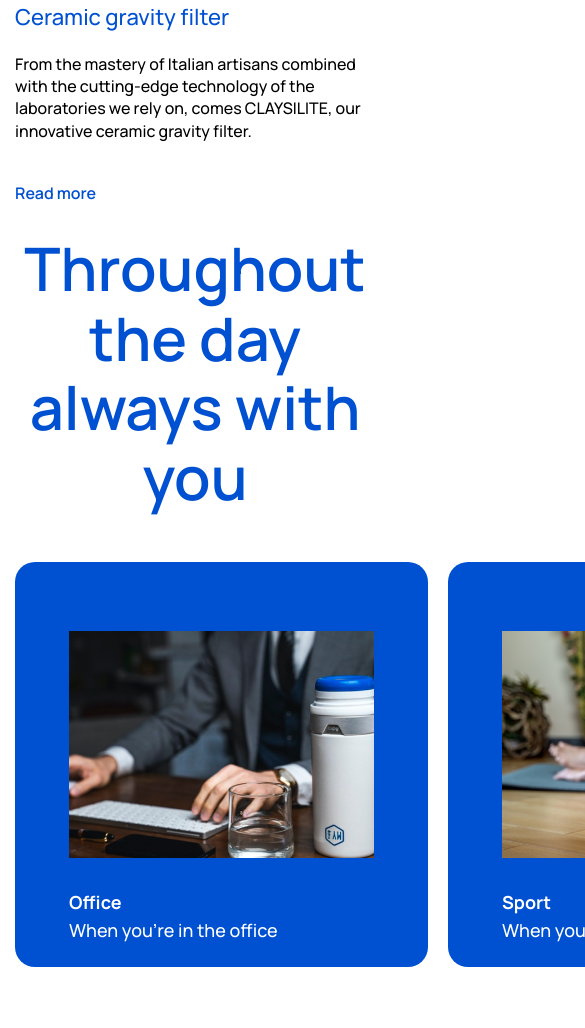
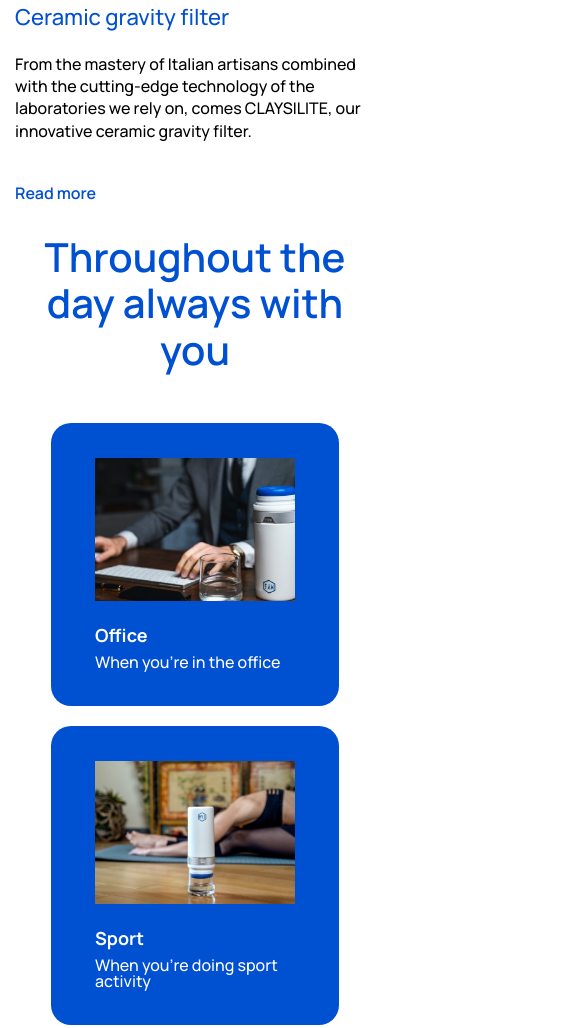
Before and after one commit to Andrew3552/MYIdra, a plain HTML site: page index.html in a window 390 px wide. Shown: the part 3722-4750 px from the top of the page, 585 px wide, since content can reach past the window. Drawn offline with nearby package versions, Linux system fonts and the light colour scheme; a script that the page names is missing.

Commit message:
add mob vers troughout

```diff
--- a/css/style.css
+++ b/css/style.css
@@ -408,8 +408,8 @@
 }
 
 .throughout__title {
+  margin: auto;
   max-width: 630px;
-  margin: auto;
   text-align: center;
   font-size: 60px;
   font-weight: 600;
@@ -419,8 +419,6 @@
 }
 
 .throughout__item {
-  width: 413px;
-  height: 405px;
   border-radius: 20px;
   background: #0050d2;
   padding: 69px 54px 0 54px;
@@ -428,7 +426,9 @@
 
 .throughout__wrap {
   display: flex;
-  column-gap: 20px;
+  gap: 20px;
+  flex-wrap: wrap;
+  justify-content: center;
 }
 
 .throughout__title_img {
@@ -444,6 +444,7 @@
   font-size: 18px;
   font-weight: 400;
   line-height: 1;
+  padding-bottom: 36px;
 }
 
 .order {
@@ -1385,7 +1386,8 @@ input[type="number"] {
   }
 
   .main-myidra__title h2,
-  .claysilite__title {
+  .claysilite__title,
+  .throughout__title {
     font-size: 40px;
   }
 
@@ -1491,7 +1493,33 @@ input[type="number"] {
     font-size: 16px;
   }
 
-
+  .throughout{
+    margin-bottom: 32px;
+  }
+
+  .throughout__wrap{
+    flex-direction: column;
+    align-items: center;
+    row-gap: 20px;
+  }
+
+  .throughout__item{
+    padding: 35px 44px 0 44px;
+  }
+
+  .throughout__item img{
+    width: 200px;
+    height: 143px;
+  }
+
+  .throughout__text_img{
+    font-size: 16px;
+    max-width: 200px;
+  }
+
+  .throughout__title_img{
+    padding: 20px 0 10px;
+  }
 }
 
 @media screen and (max-width: 576px) {
```
